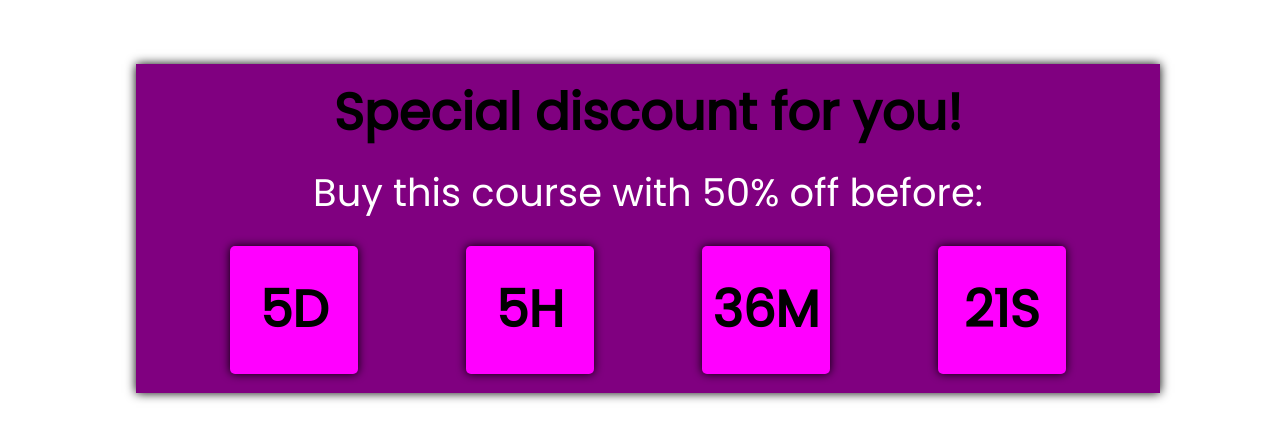
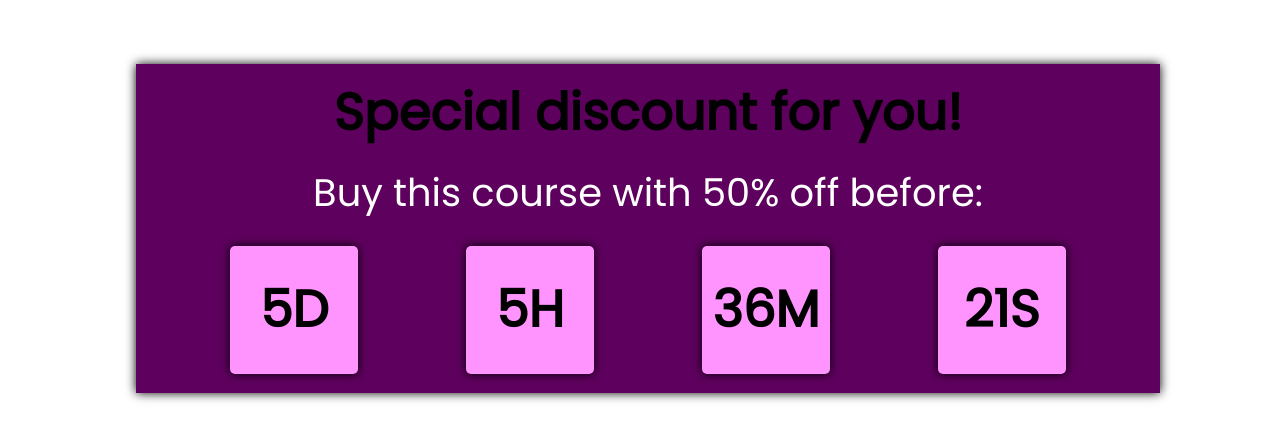
Before and after one commit to nataliadomanska/countdown-timer, a plain HTML site: page index.html in a window 1280 px wide. Drawn offline with Linux system fonts and the light colour scheme.

Commit message:
color change

```diff
--- a/style.css
+++ b/style.css
@@ -6,6 +6,10 @@ html {
   box-sizing: border-box;
   padding: 0;
   margin: 0;
+}
+
+:root {
+  color-scheme: light only;
 }
 
 body {
@@ -17,7 +21,7 @@ body {
 
 .content {
   width: 80%;
-  background-color: purple;
+  background-color: rgb(94, 1, 94);
   box-shadow: 0px 0px 10px 0px;
   margin: 0 auto;
   margin-top: 5vw;
@@ -58,7 +62,7 @@ p {
   width: 10vw;
   height: 10vw;
   margin: 1rem;
-  background-color: magenta;
+  background-color: rgb(255, 148, 255);
   border-radius: 5px;
   box-shadow: 0px 0px 10px 0px;
   display: flex;
```
